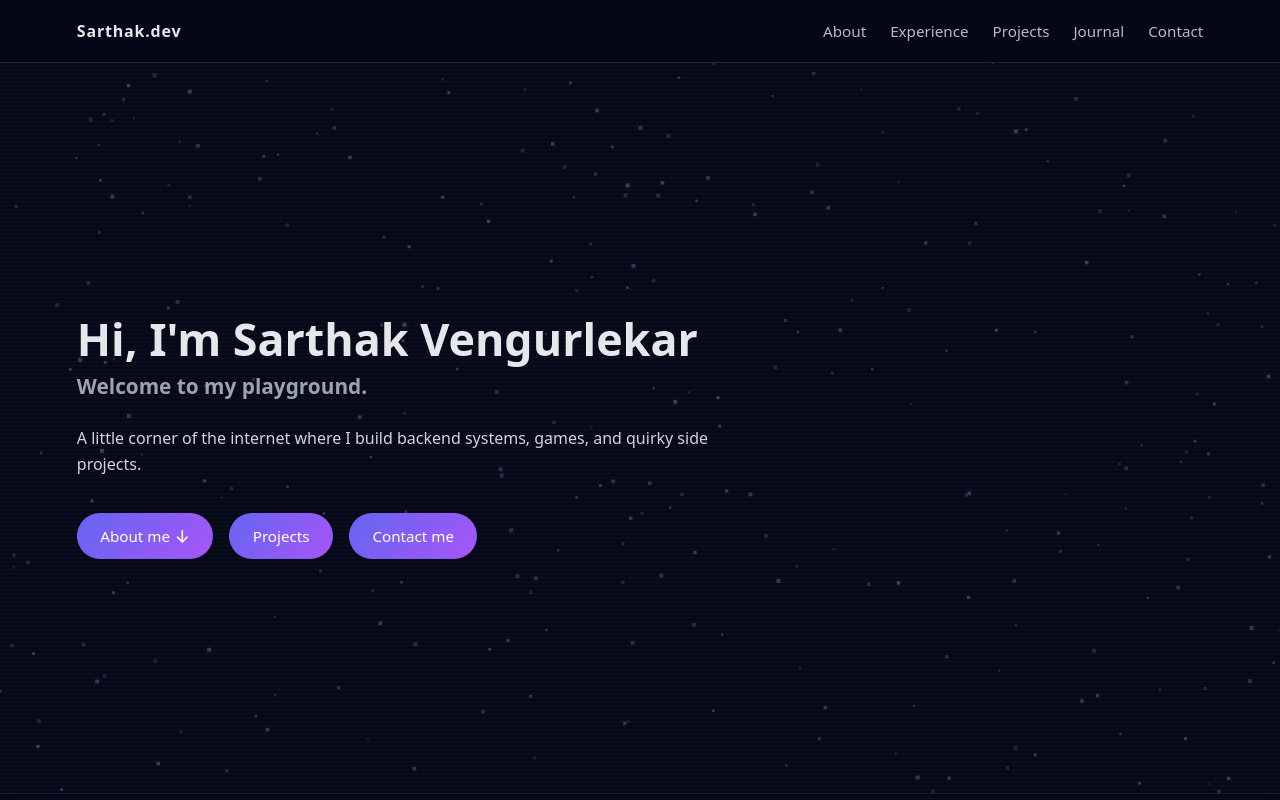
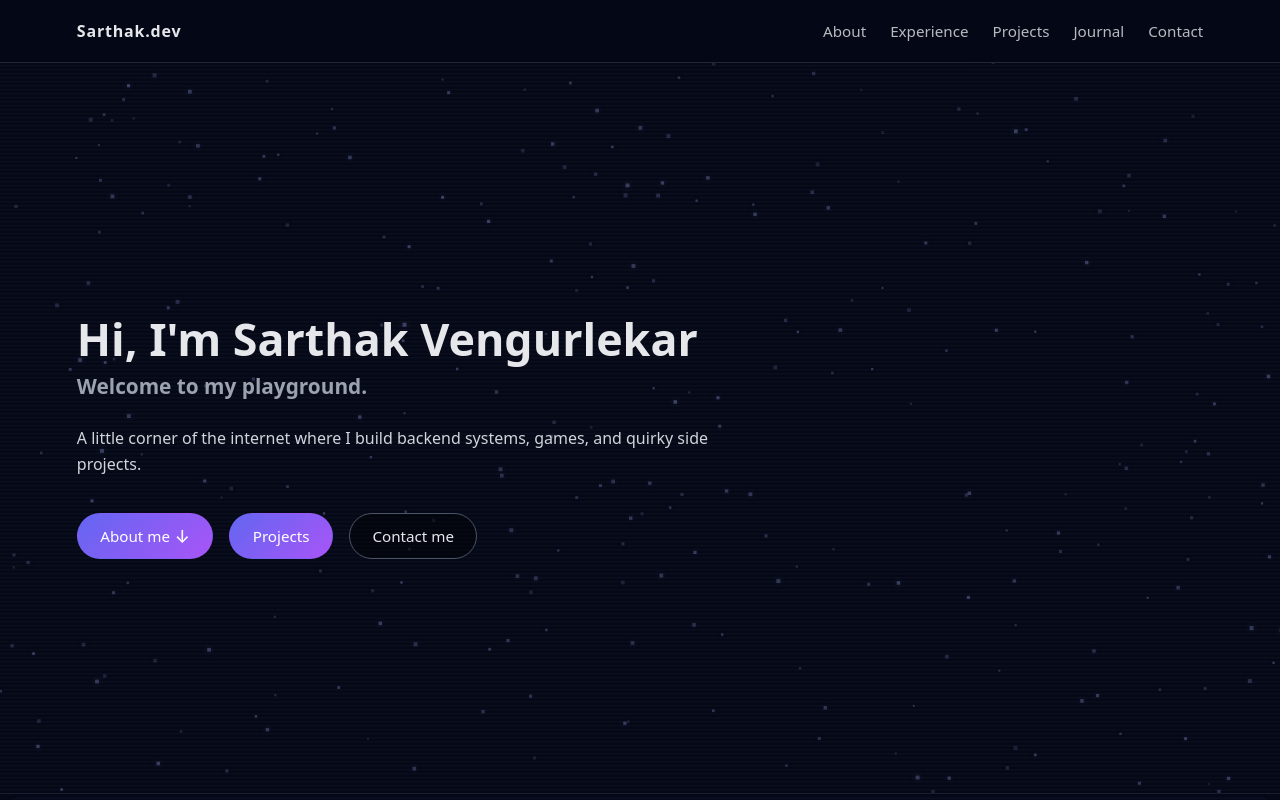
Before and after one commit to sarthakvengurlekar/PassionPortfolio, a React (Vite) app in the folder my-react-app/: page / in a window 1280 px wide. Shown: the top 800 px of the page. Built offline with nearby package versions, Linux system fonts and the light colour scheme.

Commit message:
Button fixes

```diff
--- a/my-react-app/src/App.css
+++ b/my-react-app/src/App.css
@@ -220,6 +220,9 @@ main {
   font-size: 0.95rem;
   border: 1px solid transparent;
   cursor: pointer;
+  background: transparent;
+  appearance: none;
+  -webkit-appearance: none;
   transition: transform 0.2s ease, box-shadow 0.2s ease, border-color 0.2s ease, background 0.2s ease;
 }
 
@@ -229,6 +232,7 @@ main {
 }
 
 .btn.secondary {
+  background: rgba(0, 0, 0, 0.35);
   border-color: #4b5563;
   color: #e5e7eb;
 }
--- a/my-react-app/src/components/Hero.jsx
+++ b/my-react-app/src/components/Hero.jsx
@@ -42,7 +42,7 @@ function Hero() {
           </button>
 
           <button
-            className="btn primary hero-btn"
+            className="btn secondary hero-btn"
             onClick={() => scrollTo("contact")}
           >
             Contact me
--- a/my-react-app/src/index.css
+++ b/my-react-app/src/index.css
@@ -70,4 +70,5 @@ button:focus-visible {
 #root {
   width: 100%;
   min-height: 100vh;
+  color-scheme: dark;
 }
```
